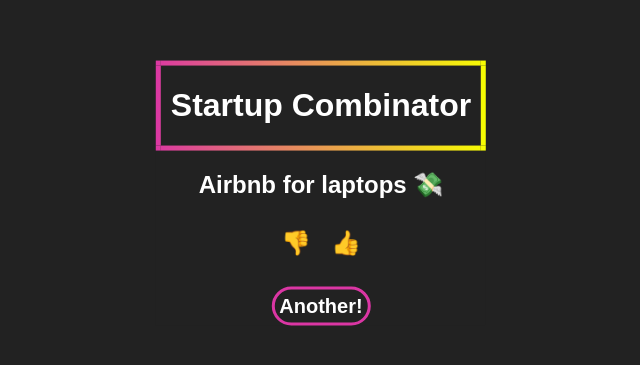
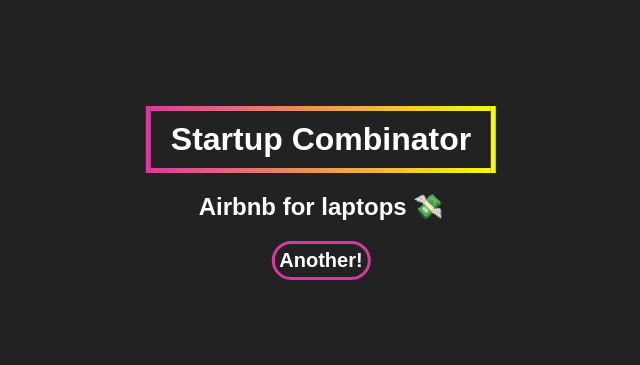
Before and after one commit to bdefig/startup-combinator, a React (Create React App) app: page / in a window 1280 px wide. Shown: the part 207-572 px from the top of the page, without its empty margins (319-959 px from the left). Built offline with nearby package versions, Linux system fonts and the light colour scheme.

Commit message:
Cleaned up a bit for deploy

```diff
--- a/src/App.css
+++ b/src/App.css
@@ -11,7 +11,6 @@
 }
 
 .App-titleWrapper {
-  /* margin-top: 100px; */
   width: fit-content;
   height: fit-content;
   padding-left: 10px;
@@ -21,8 +20,11 @@
 }
 
 .App-title {
+  margin: 10px;
   text-align: center;
   color: white;
+  font-size: 2.0em;
+  font-weight: bold;
 }
 
 .App-theMagic {
--- a/src/App.js
+++ b/src/App.js
@@ -18,15 +18,15 @@
     return (
       <div className='App'>
         <div className='App-titleWrapper'>
-          <h1 className='App-title'>Startup Combinator</h1>
+          <div className='App-title'>Startup Combinator</div>
         </div>
         <div className='App-theMagic'>
           {randomThing(businessModels) + ' for ' + pluralize(randomThing(nouns)) + ' 💸'}
         </div>
-        <div className='App-rateWrapper'>
+        {/* <div className='App-rateWrapper'>
           <div className='App-rateThumb'>👎</div>
           <div className='App-rateThumb'>👍</div>
-        </div>
+        </div> */}
         <div className='App-another' onClick={() => this.handleAnother()}>
           Another!
         </div>
@@ -37,16 +37,3 @@
 }
 
 export default App;
-
-{/* <div className="App">
-  <header className="App-header">
-    <img src={logo} className="App-logo" alt="logo" />
-    <h1 className="App-title">Welcome to React</h1>
-  </header>
-  <p className="App-intro">
-    To get started, edit <code>src/App.js</code> and save to reload.
-  </p>
-  <p>
-    {pluralize(randomNoun(nouns))}
-  </p>
-</div> */}
```
